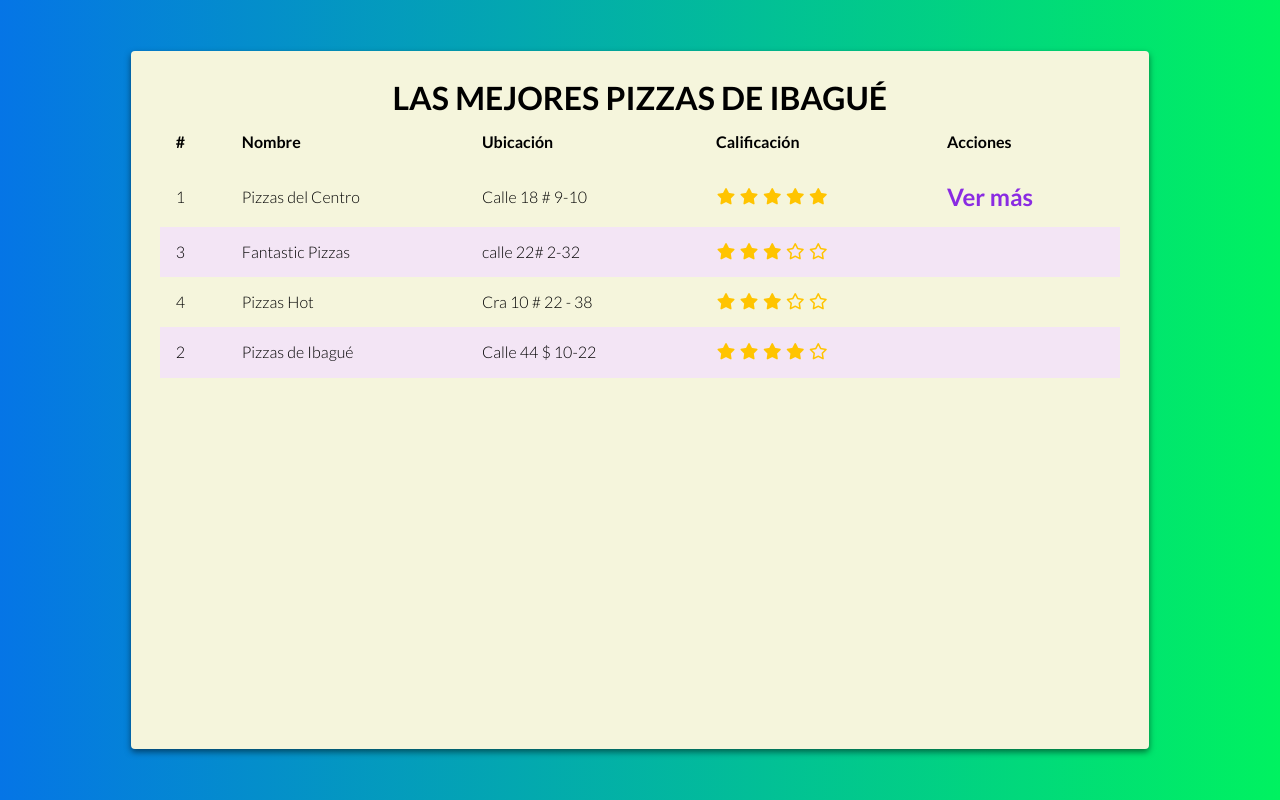
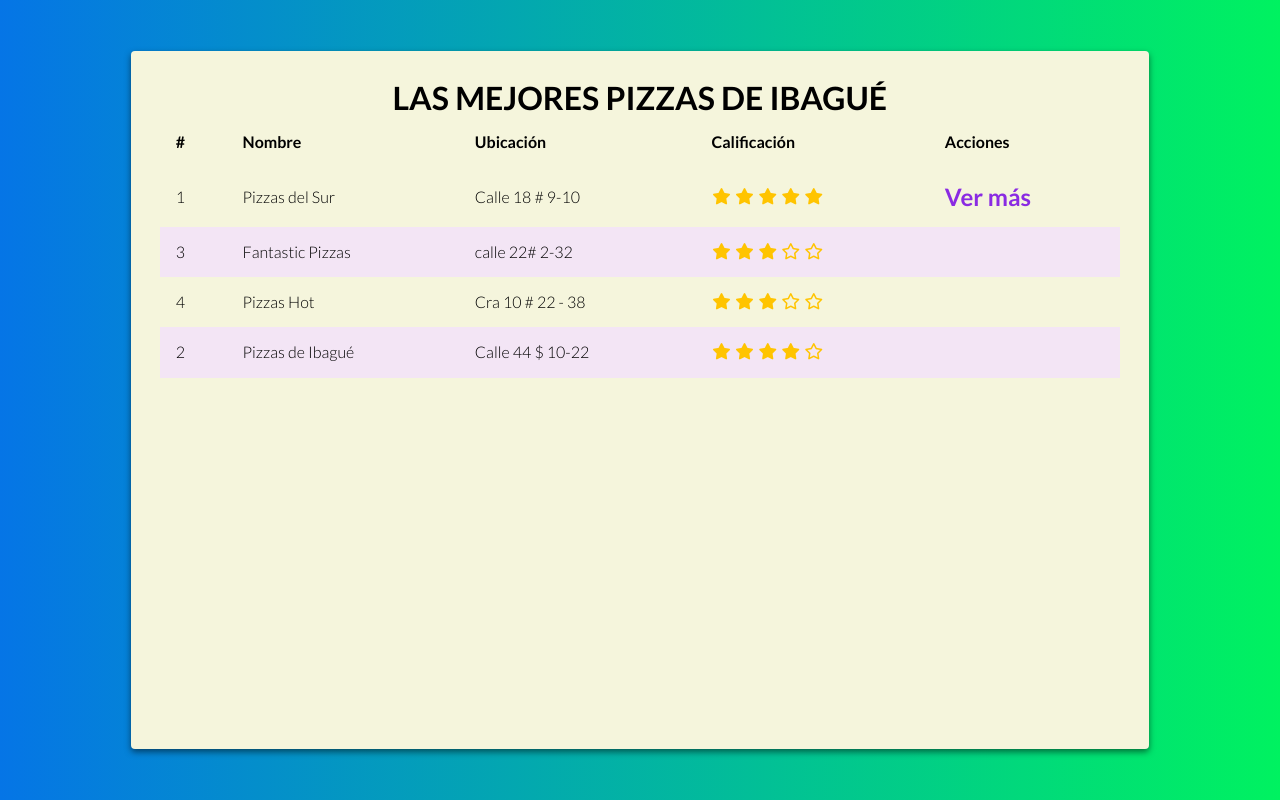
Before and after one commit to Empo420/proyectoPizzas, a plain HTML site: page index.html in a window 1280 px wide. Drawn offline with Linux system fonts and the light colour scheme.

Commit message:
cambie el nombre centro por sur

```diff
--- a/index.html
+++ b/index.html
@@ -33,7 +33,7 @@
                 <tbody>
                     <tr>
                         <td>1</td>
-                        <td>Pizzas del Centro</td>
+                        <td>Pizzas del Sur</td>
                         <td>Calle 18 # 9-10</td>
                         <td>
                             <i class="fas fa-star"></i>
```
